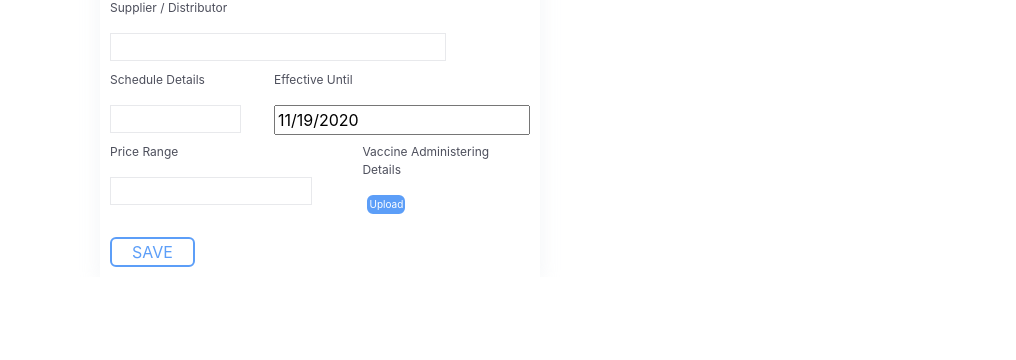
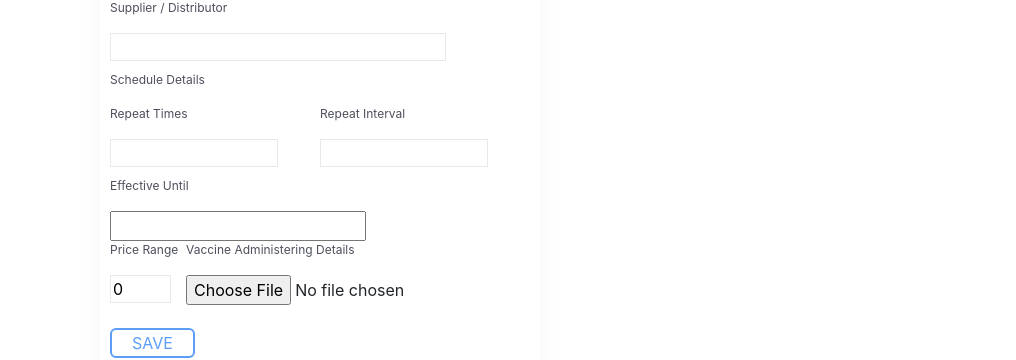
Before and after one commit to egovernments/DIVOC, a React (Create React App) app in the folder portal/: page /admin in a window 1280 px wide. Shown: the part 723-1083 px from the top of the page, without its empty margins (0-1016 px from the left). Before the commit the page ends 1000 px from the top, so only its background shows below. Built offline with nearby package versions, Linux system fonts and the light colour scheme.

Commit message:
Add : API call for vaccine registration and CSV upload, fixed registration form fields

```diff
--- a/portal/package.json
+++ b/portal/package.json
@@ -42,5 +42,5 @@
       "last 1 safari version"
     ]
   },
-  "proxy": "http://localhost:8080"
+  "proxy": "https://divoc.xiv.in"
 }
--- a/portal/src/components/Facilities/Facilities.js
+++ b/portal/src/components/Facilities/Facilities.js
@@ -22,20 +22,16 @@ function Facilities(){
             }
           }
 
-        setUploadPercentage( 100)
+        const config = {
+            headers: { "Authorization": "Bearer abcd", "Content-Type": "application/json"}
+        };
+        axios.post("divoc/admin/api/v1/facilities", data, config ,options).then(res => {
+            console.log(res)
+            setUploadPercentage( 100)
             setTimeout(() => {
             setUploadPercentage(0)
-        }, 500);
-
-        //   axios.post("https://www.mocky.io/v2/5cc8019d300000980a055e76", data, options).then(res => {
-        //       console.log(res)
-        //       setUploadPercentage( 100)
-        //       setTimeout(() => {
-        //         setUploadPercentage(0)
-        //       }, 500);
-
-
-        //   })
+            }, 500);
+        })
     }
     return(
         <div className={styles['container']}>
@@ -46,6 +42,7 @@ function Facilities(){
                     onChange={(evt) =>
                         uploadFile(evt)
                     }
+                    accept=".csv"
                     hidden
                     required
                 />
--- a/portal/src/components/RegistrationForm/RegistrationForm.js
+++ b/portal/src/components/RegistrationForm/RegistrationForm.js
@@ -1,4 +1,5 @@
 import React, { useState } from "react";
+import axios from 'axios';
 import styles from "./RegistrationForm.module.css";
 import DatePicker from "react-datepicker";
 import "react-datepicker/dist/react-datepicker.css";
@@ -8,20 +9,24 @@ import DropDown from "../DropDown/DropDown";
 function RegistrationForm() {
     const [formData, setFormInput] = useState({
         name: "",
-        id: "",
-        effectiveUntil: new Date(),
-        program: "",
-        manf: "",
         provider: "",
-        details: "",
-        price: "",
-        file: "",
-        status: "active",
+        schedule: {
+            repeatTimes: 0,
+            repeatInterval: 0
+        },
+        effectiveUntil: 0,
+        status: "Active",
+        price: 0,
     });
-
 
     const handleSubmit = (event) => {
         console.log("form data", formData);
+        const config = {
+            headers: { "Authorization": "Bearer abcd", "Content-Type": "application/json"}
+        };
+        axios.post("/divoc/admin/api/v1/medicine", formData ,config).then(res => {
+              console.log(res)
+          })
     };
     const handleFormInputChange = (e) => {
         let value = e.target.value;
@@ -79,20 +84,44 @@ function RegistrationForm() {
                     className={styles["input"]}
                     required
                 />
-
+                <p className={styles["title"]}>Schedule Details</p>
                 <div className={styles["box"]}>
                     <div>
-                        <p className={styles["title"]}>Schedule Details</p>
+                        <p className={styles["title"]}>Repeat Times</p>
                         <input
-                            type="text"
-                            name="details"
-                            value={formData.details}
-                            onChange={handleFormInputChange}
+                            type="number"
+                            onChange={(evt) =>
+                                setFormInput({
+                                    ...formData,
+                                    schedule: {
+                                        ...formData.schedule,
+                                        repeatTimes: parseInt(evt.target.value)
+                                    },
+                                })
+                            }
                             className={styles["input"]}
                             required
                         />
                     </div>
                     <div>
+                        <p className={styles["title"]}>Repeat Interval</p>
+                        <input
+                            type="number"
+                            onChange={(evt) =>
+                                setFormInput({
+                                    ...formData,
+                                    schedule: {
+                                        ...formData.schedule,
+                                        repeatInterval: parseInt(evt.target.value)
+                                    },
+                                })
+                            }
+                            className={styles["input"]}
+                            required
+                        />
+                    </div>
+                </div>
+                <div>
                         <p className={styles["title"]}>Effective Until</p>
                         <DatePicker
                             selected={formData.effectiveUntil}
@@ -100,7 +129,6 @@ function RegistrationForm() {
                                 setFormInput({ ...formData, effectiveUntil: date })
                             }
                         />
-                    </div>
                 </div>
                 <div className={styles["box"]}>
                     <div>
@@ -128,20 +156,12 @@ function RegistrationForm() {
                                         file: evt.target.files[0],
                                     })
                                 }
-                                hidden
                                 required
                             />
-                            <label
-                                for="actual-btn"
-                                className={styles["upload-button"]}
-
-                            >
-                                Upload
-                            </label>
                         </div>
                     </div>
                 </div>
-                <button onClick={handleSubmit} className={styles["button"]}>
+                <button type="button" onClick={handleSubmit} className={styles["button"]}>
                     SAVE
                 </button>
             </form>
```
